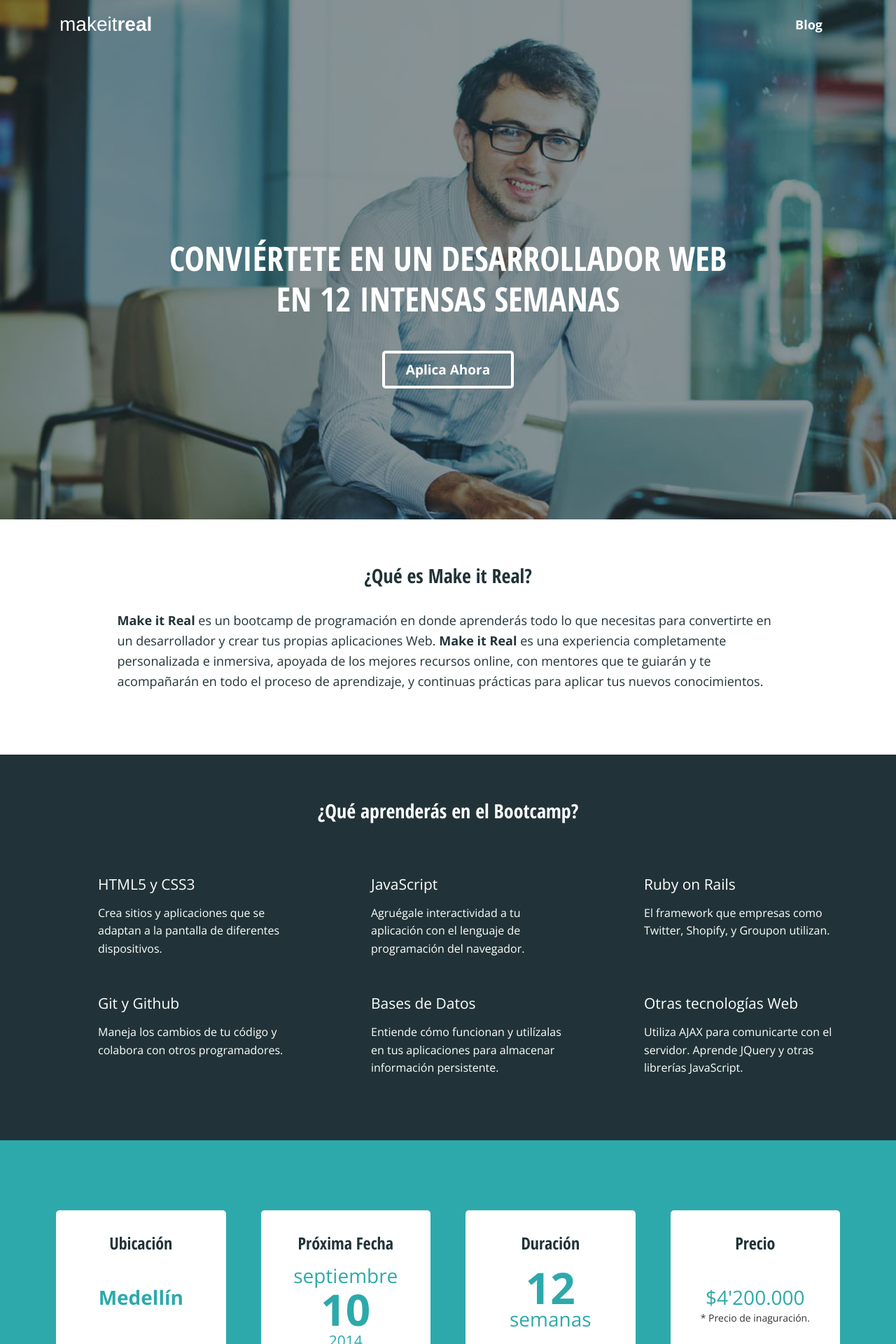
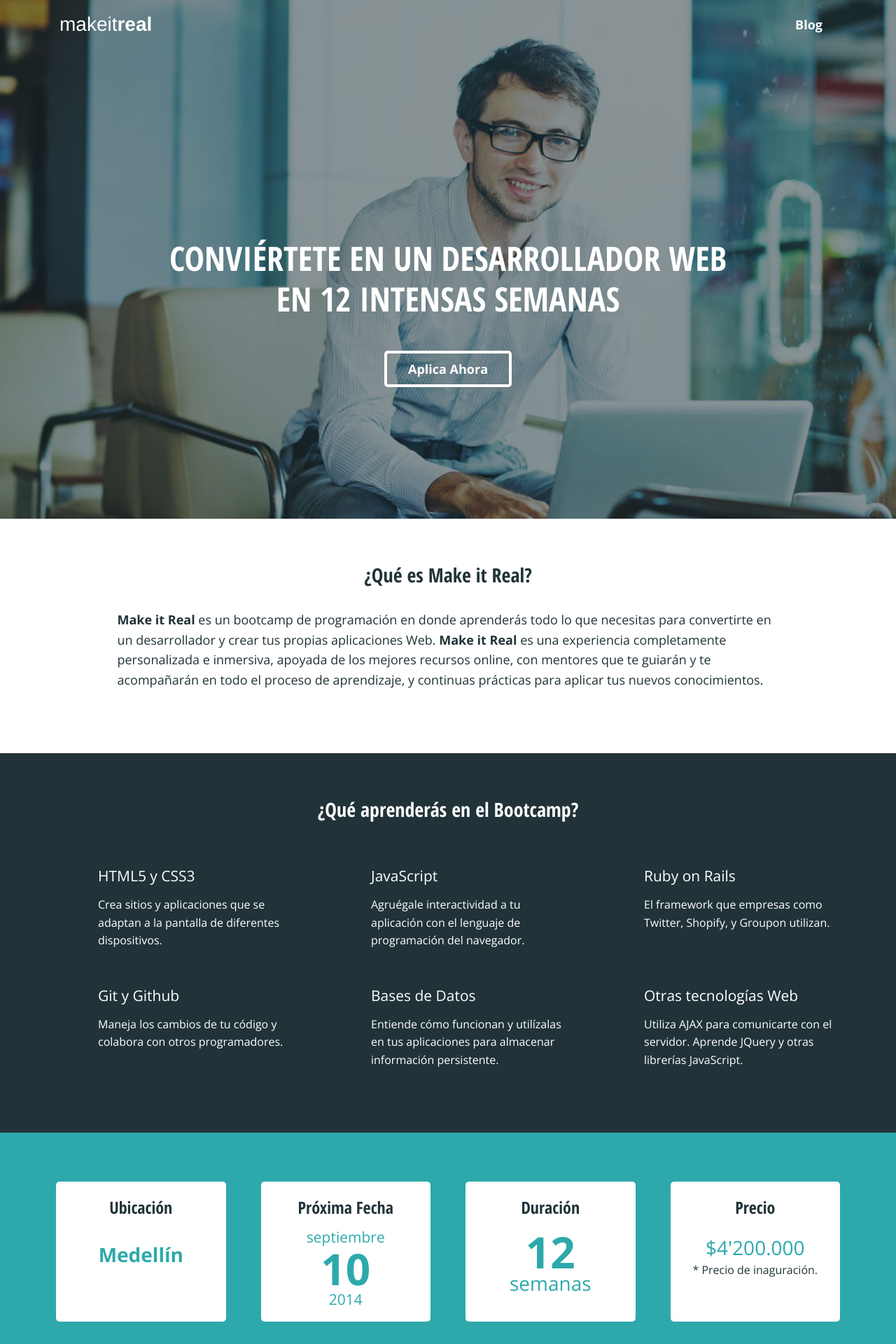
Before and after one commit to simonhoyos/blog, a Jekyll site: the page index.html, which Jekyll copies as it is, in a window 1280 px wide. Shown: the top 1920 px of the page at 70% size. Built offline with Jekyll 4.4.1, drawn with Linux system fonts in a browser that asks for light colours; some web fonts are replaced.

Commit message:
Implement responsive design

```diff
--- a/css/base.scss
+++ b/css/base.scss
@@ -4,8 +4,27 @@
 
 a { color: #4b8952; }
 
-.normal-text {
+.title {
   color: #213338;
-  font-size: 18px;
+  font-family: 'Open Sans Condensed', sans-serif;
+  font-size: 21px;
+  font-weight: bold;
+  margin-bottom: 20px;
+
+  @media (min-width: $screen-md-min) {
+    font-size: 28px;
+  }
+}
+
+
+p {
+  color: #213338;
+  font-size: 16px;
   line-height: 1.6;
 }
+
+.inverted {
+  color: white;
+  p { color: white; }
+  .title { color: white; }
+}
--- a/css/style.scss
+++ b/css/style.scss
@@ -16,46 +16,80 @@
     border: none;
   }
 
+  .navbar-right {
+    float: right !important;
+  }
+
   .navbar-default .navbar-brand {
     color: white;
     font-family: "Helvetica Neue",Helvetica,Arial,sans-serif;
+    font-size: 21px;
+    padding: 10px 0px;
+
+    @media (min-width: $screen-md-min) {
       font-size: 28px;
       padding: 25px 30px;
     }
+  }
 
-  .navbar-nav.navbar-right:last-child { margin-right: 10px; }
+  .navbar-nav.navbar-right:last-child {
+    margin-right: 0px;
+
+    @media (min-width: $screen-md-min) { margin-right: 10px; }
+  }
 
   .navbar-default .navbar-nav>li>a {
     color: white;
     font-weight: bold;
+    font-size: 14px;
+    padding: 5px;
+
+    @media (min-width: $screen-md-min) {
       font-size: 18px;
       padding: 25px;
+    }
   }
 
   .main {
     color: white;
+    font-size: 24px;
+    line-height: 1.1;
+    padding: 80px 20px 0;
+    margin-bottom: 50px;
+    text-align: center;
+    font-family: 'Open Sans Condensed', sans-serif;
+
+    @media (min-width: $screen-md-min) {
       font-size: 48px;
       line-height: 1.2;
       padding: 250px 100px 0;
       margin-bottom: 60px;
-    text-align: center;
-    font-family: 'Open Sans Condensed', sans-serif;
+    }
   }
 
   .action {
     text-align: center;
+    padding-bottom: 100px;
+
+    @media (min-width: $screen-md-min) {
       padding-bottom: 200px;
+    }
   }
 
   .primary {
     transition: background-color 0.5s ease;
     color: white;
-    font-size: 19px;
     font-weight: bold;
-    padding: 10px 30px;
-    border: 4px solid white;
+    padding: 7px 18px;
+    border: 2px solid white;
     border-radius: 5px;
     text-decoration: none;
+
+    @media (min-width: $screen-md-min) {
+      font-size: 18px;
+      border: 4px solid white;
+      padding: 10px 30px;
+    }
   }
 
   .primary:hover {
@@ -65,38 +99,29 @@
   }
 }
 
+.section {
+  padding-top: 40px;
+  padding-bottom: 40px;
+
+  @media (min-width: $screen-md-min) {
+    padding-top: 60px;
+    padding-bottom: 80px;
+  }
+
+  &.inverted { background-color: #213338; }
+}
+
 .what-is-it {
-  padding-bottom: 80px;
-
-  .tag-line {
-    color: #213338;
-    font-family: 'Open Sans Condensed', sans-serif;
-    font-size: 28px;
-    font-weight: bold;
-    padding-bottom: 10px;
-    margin-top: 60px;
-    margin-bottom: 20px;
+  .p {
+    margin-top: 30px;
+    @media (min-width: $screen-md-min) { font-size: 18px; }
   }
 }
 
 .info {
-  background-color: #213338;
-  color: white;
-
-  padding-top: 60px;
-  padding-bottom: 80px;
-
-  .title {
-    color: white;
-    font-family: 'Open Sans Condensed', sans-serif;
-    font-size: 28px;
-    font-weight: bold;
-    padding-bottom: 10px;
-    margin-bottom: 20px;
-  }
-
   .technology {
-    margin-top: 40px;
+    margin-top: 30px;
+    @media (min-width: $screen-md-min) { margin-top: 40px; }
 
     .icon { float: left; font-size: 42px; padding-top: 5px; }
     .alt { line-height: 1; font-size: 48px; }
@@ -105,73 +130,112 @@
     }
 
     header {
+      font-size: 18px;
+      font-weight: 300;
+      margin-bottom: 10px;
+
+      @media (min-width: $screen-md-min) {
         font-size: 21px;
-      font-weight: 300;
         margin-bottom: 14px;
+      }
     }
 
     p {
-      font-size: 16px;
-      line-height: 1.6;
+      font-size: 14px;
+      @media (min-width: $screen-md-min) { font-size: 16px; }
     }
   }
 }
 
 .details {
   background-color: rgb(45,169,171);
-  padding-top: 60px;
-  padding-bottom: 60px;
-
-  .title {
-    color: white;
-    font-family: 'Open Sans Condensed', sans-serif;
-    font-size: 28px;
-    font-weight: bold;
-    padding-bottom: 10px;
-    margin-bottom: 20px;
-  }
+  padding-top: 30px;
+  padding-bottom: 30px;
 
   .box {
     background-color: white;
     border-radius: 5px;
-    padding: 30px;
-    height: 225px;
+    padding: 10px;
+    height: 140px;
+    margin: 20px 0px;
+
+    @media (min-width: $screen-md-min) {
+      padding: 20px 10px;
       margin: 40px 10px;
-    header { font-size: 24px; color: #213338; font-family: 'Open Sans Condensed', sans-serif; margin-bottom: 15px;}
+      height: 200px;
+    }
+
+    header {
+      color: #213338;
+      font-family: 'Open Sans Condensed', sans-serif;
+      margin-bottom: 15px;
+
+      @media (min-width: $screen-md-min) { font-size: 24px; }
+    }
   }
 
   .duration {
     .value {
       display: block;
       color: rgb(45,169,171);
-      font-size: 62px;
+      font-size: 38px;
       font-weight: bold;
       line-height: 1;
+
+      @media (min-width: $screen-md-min) {
+        font-size: 62px;
+      }
     }
     .unit {
       display: block;
       color: rgb(45,169,171);
-      font-size: 28px;
+      font-size: 21px;
       line-height: 1;
+
+      @media (min-width: $screen-md-min) { font-size: 28px; }
     }
   }
 
-  .city { color: rgb(45,169,171); font-size: 28px; font-weight: bold; margin-top: 40px; }
-  .tuition { color: rgb(45,169,171); font-size: 28px; margin-top: 40px; }
+  .city {
+    color: rgb(45,169,171);
+    font-size: 21px;
+    font-weight: bold;
+    margin-top: 30px;
+
+    @media (min-width: $screen-md-min) { font-size: 28px; }
+  }
+
+  .tuition {
+    color: rgb(45,169,171);
+    font-size: 18px;
+    margin-top: 20px;
+
+    @media (min-width: $screen-md-min) { font-size: 28px; }
+
+    p {
+      font-size: 11px;
+
+      @media (min-width: $screen-md-min) { font-size: 13px; }
+    }
+  }
 
   .when {
     .value {
       display: block;
       color: rgb(45,169,171);
-      font-size: 62px;
+      font-size: 34px;
       font-weight: bold;
       line-height: 1.1;
+
+      @media (min-width: $screen-md-min) { font-size: 62px; }
     }
     .unit {
       display: block;
       color: rgb(45,169,171);
-      font-size: 28px;
+      font-size: 16px;
       line-height: 1;
+
+      @media (min-width: $screen-md-min) { font-size: 21px; }
     }
   }
 }
@@ -179,49 +243,34 @@
 .method {
   background-color: #213338;
   color: white;
-  padding-bottom: 80px;
 
-  .title {
-    font-family: 'Open Sans Condensed', sans-serif;
-    font-size: 28px;
-    font-weight: bold;
-    padding-bottom: 10px;
-    margin-top: 60px;
-    margin-bottom: 40px;
-  }
+  .box {
+    margin-top: 40px;
 
     header {
+      font-size: 18px;
+      margin-bottom: 14px;
+
+      @media (min-width: $screen-md-min) {
         font-size: 21px;
-    margin-bottom: 14px;
       }
-  p {
-    font-size: 16px;
-    line-height: 1.6em;
+    }
   }
 }
 
 .faq {
-  padding-bottom: 80px;
 
-  .q { margin-top: 40px; }
-
-  .title {
-    font-family: 'Open Sans Condensed', sans-serif;
-    font-size: 28px;
-    font-weight: bold;
-    padding-bottom: 10px;
-    margin-top: 60px;
-    margin-bottom: 40px;
-  }
+  .q {
+    margin-top: 40px;
 
     header {
       color: rgb(45,169,171);
+      font-size: 18px;
+      margin-bottom: 14px;
+
+      @media (min-width: $screen-md-min) {
         font-size: 21px;
-    margin-bottom: 14px;
-  }
-  p {
-    color: #213338;
-    font-size: 16px;
-    line-height: 1.6em;
       }
     }
+  }
+}
--- a/index.html
+++ b/index.html
@@ -3,6 +3,8 @@
 <head>
   <meta charset="UTF-8">
   <title>Make it real!</title>
+
+  <meta name="viewport" content="width=device-width, initial-scale=1">
 
   <link rel="stylesheet" href="css/fonts.css">
   <link rel="stylesheet" href="css/style.css">
@@ -13,34 +15,42 @@
   <div class="home">
     <nav class="navbar navbar-default" role="navigation">
       <div class="container">
+        <div class="row">
+          <div class="col-xs-6">
             <!-- Brand and toggle get grouped for better mobile display -->
             <div class="navbar-header">
               <a class="navbar-brand" href="/">makeit<strong>real</strong></a>
             </div>
+          </div>
 
+          <div class="col-xs-6 text-right">
             <ul class="nav navbar-nav navbar-right">
               <li><a href="#">Blog</a></li>
             </ul>
+          </div>
+        </div>
       </div>
     </nav>
     <div class="main">CONVIÉRTETE EN UN DESARROLLADOR WEB <span style="display:block;">EN 12 INTENSAS SEMANAS</span></div>
     <div class="action"><a href="#" class="primary">Aplica Ahora</a></div>
   </div>
 
-  <div class="container what-is-it">
+  <section class="section what-is-it">
+    <div class="container">
       <div class="row">
         <div class="col-sm-10 col-sm-offset-1">
-        <p class="text-center tag-line">¿Qué es Make it Real?</p>
-        <p class="normal-text"><strong>Make it Real</strong> es un bootcamp de programación en donde aprenderás todo lo que necesitas para convertirte en un desarrollador y crear tus propias aplicaciones Web. <strong>Make it Real</strong> es una experiencia completamente personalizada e inmersiva, apoyada de los mejores recursos online, con mentores que te guiarán y te acompañarán en todo el proceso de aprendizaje, y continuas prácticas para aplicar tus nuevos conocimientos.</p>
+          <header class="text-center title">¿Qué es Make it Real?</header>
+          <p class="p"><strong>Make it Real</strong> es un bootcamp de programación en donde aprenderás todo lo que necesitas para convertirte en un desarrollador y crear tus propias aplicaciones Web. <strong>Make it Real</strong> es una experiencia completamente personalizada e inmersiva, apoyada de los mejores recursos online, con mentores que te guiarán y te acompañarán en todo el proceso de aprendizaje, y continuas prácticas para aplicar tus nuevos conocimientos.</p>
         </div>
       </div>
     </div>
+  </section>
 
-  <div class="info">
+  <section class="section info inverted">
     <div class="container">
       <div class="row">
         <div class="col-sm-12">
-          <p class="text-center title">¿Qué aprenderás en el Bootcamp?</p>
+          <header class="text-center title">¿Qué aprenderás en el Bootcamp?</header>
         </div>
       </div>
       <div class="row">
@@ -90,9 +100,9 @@
         </div>
       </div>
     </div>
-  </div>
+  </section>
 
-  <div class="details">
+  <section class="section details">
     <div class="container">
       <!-- <div class="row">
         <div class="col-sm-12">
@@ -100,13 +110,15 @@
         </div>
       </div> -->
       <div class="row">
-        <div class="col-sm-3 text-center">
+        <div class="col-sm-6">
+          <div class="row">
+            <div class="col-xs-6 text-center">
               <div class="box">
                 <header>Ubicación</header>
                 <div class="city">Medellín</div>
               </div>
             </div>
-        <div class="col-sm-3 text-center">
+            <div class="col-xs-6 text-center">
               <div class="box when">
                 <header>Próxima Fecha</header>
                 <div>
@@ -116,7 +128,11 @@
                 </div>
               </div>
             </div>
-        <div class="col-sm-3 text-center">
+          </div>
+        </div>
+        <div class="col-sm-6">
+          <div class="row">
+            <div class="col-xs-6 text-center">
               <div class="box duration">
                 <header>Duración</header>
                 <div>
@@ -124,7 +140,7 @@
                 </div>
               </div>
             </div>
-        <div class="col-sm-3 text-center">
+            <div class="col-xs-6 text-center">
               <div class="box">
                 <header>Precio</header>
                 <div class="tuition">$4'200.000</div>
@@ -134,39 +150,41 @@
           </div>
         </div>
       </div>
+    </div>
+  </section>
 
-  <div class="method">
+  <section class="section method inverted">
     <div class="container">
       <div class="row">
         <div class="col-sm-12">
-          <p class="text-center title">Nuestra Metodología</p>
+          <header class="text-center title inverted">Nuestra Metodología</header>
         </div>
       </div>
 
       <div class="row">
-        <div class="col-sm-4">
+        <div class="col-sm-4 box">
           <header>Clases y Mentores</header>
           <p>En Make it Real no tendrás clases tradicionales. Nos apoyamos de los mejores recursos online para que durante el tiempo de clase estés construyendo y practicando.</p>
           <p>Los mentores guiarán tu aprendizaje, te ayudarán a solucionar preguntas, y ampliarán los temas que más se te dificulten.</p>
         </div>
-        <div class="col-sm-4">
+        <div class="col-sm-4 box">
           <header>Aprende Construyendo</header>
           <p>Aunque la mayoría de recursos online que utilizamos incluyen algún tipo de práctica, reforzamos el aprendizaje con Code Challenges, Hackathons y el proyecto final en el que trabajarás durante todo el Bootcamp.</p>
         </div>
-        <div class="col-sm-4">
+        <div class="col-sm-4 box">
           <header>Aprendizaje Inmersivo</header>
           <p>Make it Real es un bootcamp de tiempo completo. El horario es de 9am a 5pm pero tenemos mucho material por cubrir y mucha práctica por hacer. Ven preparado para eso.</p>
           <p>Aunque es posible convertirse en un desarrollador Web por cuenta propia y tiempo parcial, el proceso puede tardar varios años; en Make it Real lo comprimirás en 12 semanas.</p>
         </div>
       </div>
     </div>
-  </div>
+  </section>
 
-  <div class="faq">
+  <section class="section faq">
     <div class="container">
       <div class="row">
         <div class="col-sm-12">
-          <p class="text-center title">Preguntas Frecuentes</p>
+          <header class="text-center title">Preguntas Frecuentes</header>
         </div>
       </div>
 
@@ -202,7 +220,7 @@
         </div>
       </div>
     </div>
-  </div>
+  </section>
 
 </body>
 </html>
```
Also changed, not shown: css/style.css. Lines whose indentation alone changed are shown as unchanged.
